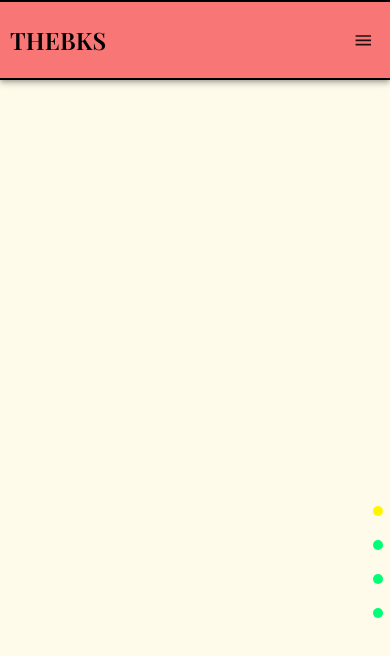
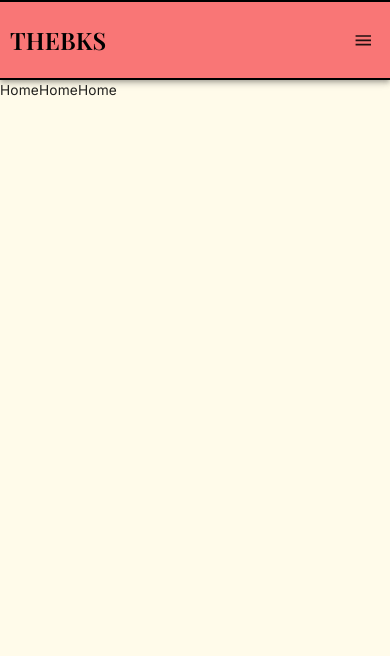
Before and after one commit to Thebks/my-portfolio, a React (Create React App) app: page / in a window 390 px wide. Shown: the top 656 px of the page. Built offline with nearby package versions, Linux system fonts and the light colour scheme.

Commit message:
smooth scroll

```diff
--- a/package.json
+++ b/package.json
@@ -18,6 +18,7 @@
     "react-redux": "^8.0.5",
     "react-router-dom": "^6.11.2",
     "react-scripts": "5.0.1",
+    "react-scroll": "^1.8.9",
     "web-vitals": "^2.1.4"
   },
   "scripts": {
--- a/src/App.js
+++ b/src/App.js
@@ -1,21 +1,32 @@
 import { CssBaseline, ThemeProvider } from "@mui/material";
-import { useMemo } from "react";
+import { useMemo, useEffect, useState } from "react";
 import { BrowserRouter, Route, Routes } from "react-router-dom";
 import { createTheme } from '@mui/material/styles';
 import { themeSettings } from "./theme";
 import Navbar from "./scenes/global/Navbar"
 // import Navbars from "./scenes/global/Navbars"
+// import DotGroup from "./scenes/global/DotGroup"
 import DotGroup from "./scenes/global/DotGroup"
 import Home from "./scenes/home";
 import Features from "./scenes/features";
 import { Box } from "@mui/material";
 import useMediaQuery from "./hooks/useMediaQuery"
+import ScrollToTop from "./components/SmoothScroll";
 
 
 
 const App = () => {
   const theme = useMemo(() => createTheme(themeSettings), []);
-  const isDesktop = useMediaQuery("(min-width: 1060px)");
+  const isDesktop = useMediaQuery("(min-width: 768px)");
+  // const [isTopOfPage, setIsTopOfPage] = useState(true);
+
+  // useEffect(()=>{
+  //   const handleScroll = ()=>{
+
+  //   }
+  // },[])
+
+
 
   return (
     <div className="app">
@@ -23,13 +34,14 @@ const App = () => {
         <CssBaseline />
         <ThemeProvider theme={theme}>
           <main className="content">
-            {/* <Box sx={{ width: '5/6', marginX: 'auto', height: '100%', height: { xs: "100%", md: "100vh" }, }}>
+            <Box sx={{ width: '5/6', marginX: 'auto', height: '100%', position: 'fixed', top: 0, height: { xs: "100%", md: "100vh" }, }}>
               {isDesktop && (
+                <DotGroup />
               )}
-            </Box> */}
-            <DotGroup />
+            </Box>
             {/* <Navbars /> */}
             <Navbar />
+            <ScrollToTop />
             <Routes>
               <Route path="/" element={<Home />} />
               <Route path="/features" element={<Features />} />
--- /dev/null
+++ b/src/components/SmoothScroll.jsx
@@ -0,0 +1,18 @@
+import React, { useEffect } from 'react';
+import { BrowserRouter as Router, Route, useLocation } from 'react-router-dom';
+
+
+
+const ScrollToTop = () => {
+    const { pathname } = useLocation();
+
+    useEffect(() => {
+        window.scrollTo(0, 0);
+        console.log("This was invoked")
+    }, [pathname]);
+
+    return null;
+};
+
+
+export default ScrollToTop;
--- a/src/scenes/features/index.jsx
+++ b/src/scenes/features/index.jsx
@@ -1,8 +1,14 @@
+import { Box, Typography } from '@mui/material'
 import React from 'react'
+
 
 const Features = () => {
     return (
-        <div>Features</div>
+        <section>
+            <Box >
+                <Typography>Featuresoowvoinrover</Typography>
+            </Box>
+        </section>
     )
 }
 
--- a/src/scenes/global/DotGroup.jsx
+++ b/src/scenes/global/DotGroup.jsx
@@ -1,5 +1,5 @@
 import React from 'react'
-import AnchorLink from 'react-anchor-link-smooth-scroll'
+// import { AnchorLink as Link } from "react-anchor-link-smooth-scroll";
 import useMediaQuery from "../../hooks/useMediaQuery"
 import { setMenuActive, toggleMenu } from './menuActiveLinkSlice';
 import { useDispatch, useSelector } from 'react-redux';
@@ -41,7 +41,7 @@ const DotGroup = () => {
                     borderRadius: '50%',
                 }}
                 onClick={() => dispatch(setMenuActive("/"))}
-                smooth={true}
+                smooth="true"
             />
 
             {/*FEATURES*/}
@@ -55,7 +55,7 @@ const DotGroup = () => {
                     borderRadius: '50%',
                 }}
                 onClick={() => dispatch(setMenuActive("/features"))}
-                smooth={true}
+                smooth="true"
             />
 
             {/* CONTACTS */}
@@ -69,7 +69,8 @@ const DotGroup = () => {
                     borderRadius: '50%',
                 }}
                 onClick={() => dispatch(setMenuActive("/contact"))}
-                smooth={true}
+                smooth="true"
+
             />
             {/* PROJECTS */}
             <Box
@@ -82,13 +83,13 @@ const DotGroup = () => {
                     borderRadius: '50%',
                 }}
                 onClick={() => dispatch(setMenuActive("/projects"))}
-                smooth={true}
+                smooth="true"
             />
         </Box>
     )
 }
 
-export default DotGroup
+export default DotGroup;
 
 // import DotGroup from "./scenes/global/DotGroup"
 {/* <Box sx={{ width: '5/6', marginX: 'auto', height: '100%', height: { xs: "100%", md: "100vh" }, }}>
--- a/src/scenes/home/index.jsx
+++ b/src/scenes/home/index.jsx
@@ -1,12 +1,23 @@
 import React from 'react'
-import { Button, Box, Container, Typography, Grid } from '@mui/material'
+import { Box, Typography } from '@mui/material'
 import useMediaQuery from '../../hooks/useMediaQuery'
+
 
 const Home = () => {
     const isBigScreen = useMediaQuery("(min-width: 1060px)");
+    return (
+        <section>
+            <Box>
+                <Typography>HomeHomeHome</Typography>
+            </Box>
+        </section>
+    )
+}
 
-    return (
-        <Box>
+export default Home
+
+
+
 {/* <Grid container spacing={2} direction="row" justifyContent="space-between" alignItems="center">
 <Grid item xs={12}>
     <Grid item xs={6}>
@@ -22,8 +33,3 @@ const Home = () => {
     </Grid>
 </Grid>
 </Grid> */}
-        </Box>
-    )
-}
-
-export default Home
```
Also changed, not shown: src/components/newfile.jsx (deleted, +0 -14 lines), 1 other file (tests, documents, lock files or other folders). Lines whose indentation alone changed are shown as unchanged.
